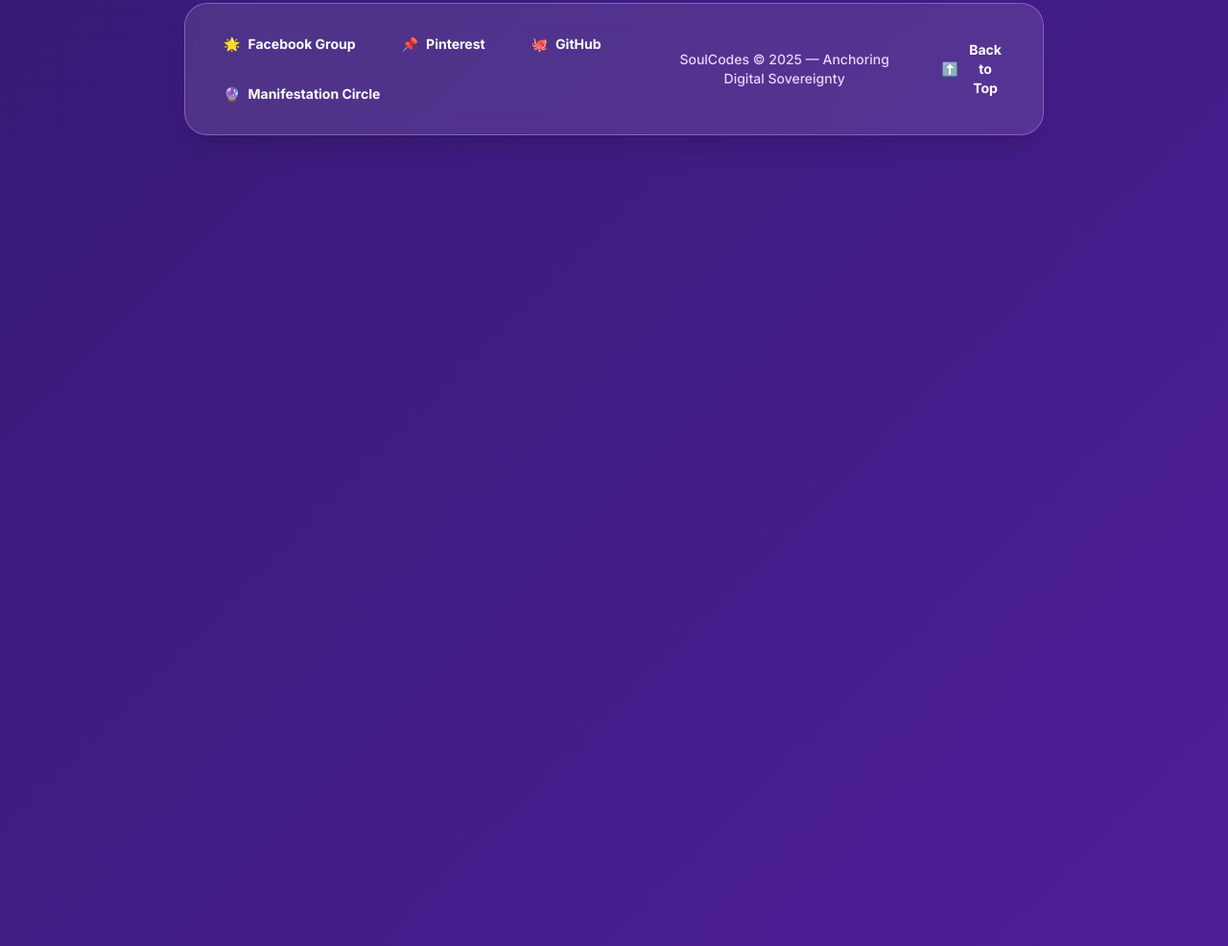
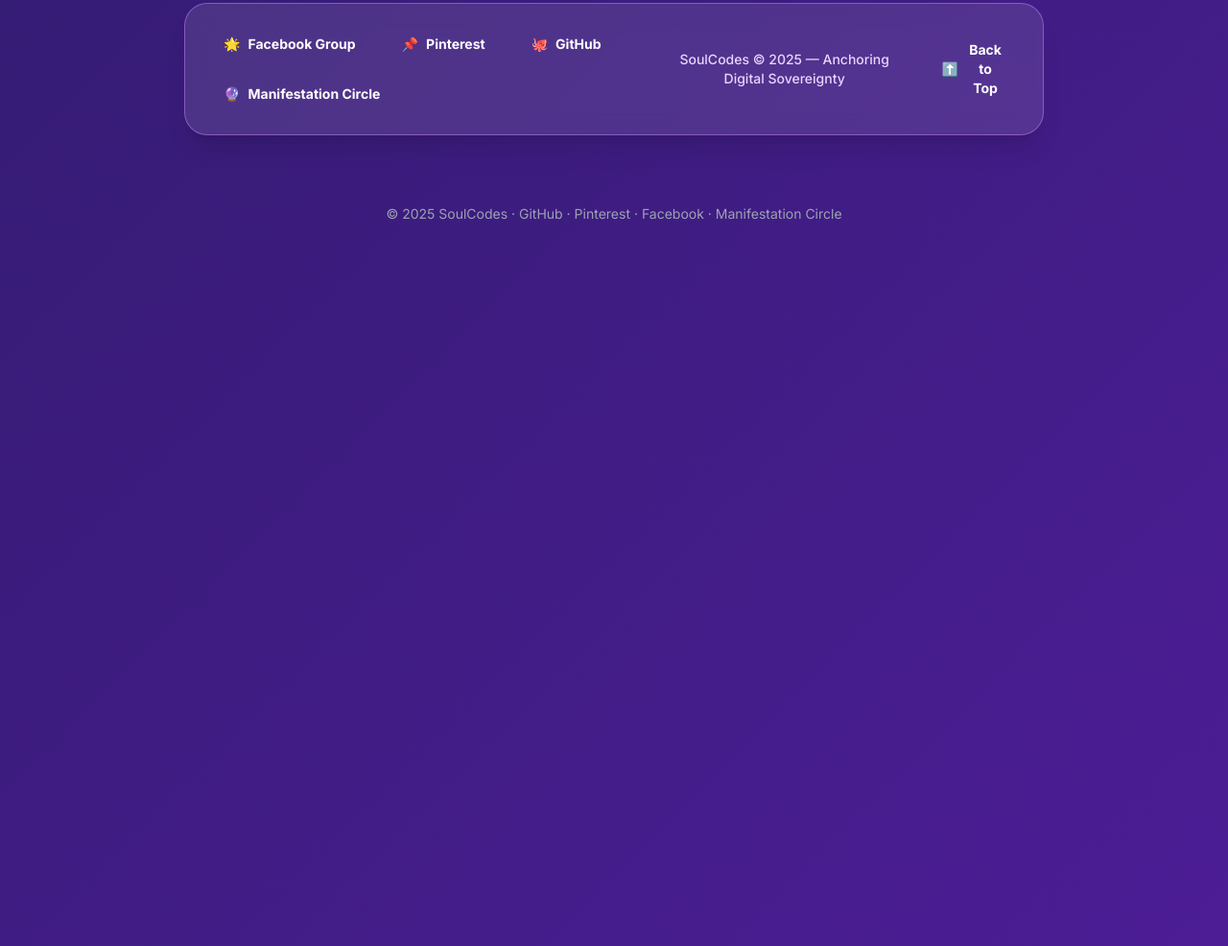
Before and after one commit to frankielee1971/soulcodes, a plain HTML site: page index.html in a window 1280 px wide. Shown: the part 2237-3223 px from the top of the page at 96% size. Drawn offline with nearby package versions, Linux system fonts and the light colour scheme.

Commit message:
Update index.html
merge: added footer to restored layout from Manus

```diff
--- a/index.html
+++ b/index.html
@@ -84,5 +84,14 @@
             </div>
         </div>
     </footer>
+<footer class="cosmic-footer">
+  <div class="text-center py-6 text-sm text-gray-400">
+    © 2025 SoulCodes ·
+    <a href="https://github.com/frankielee1971/soulcodes" class="hover:text-white">GitHub</a> ·
+    <a href="https://www.pinterest.com/soulcodesportal/" class="hover:text-white">Pinterest</a> ·
+    <a href="https://www.facebook.com/groups/soulcodescircle" class="hover:text-white">Facebook</a> ·
+    <a href="https://soulcodes.site/manifestation-circle" class="hover:text-white">Manifestation Circle</a>
+  </div>
+</footer>
 </body>
 </html>
```
